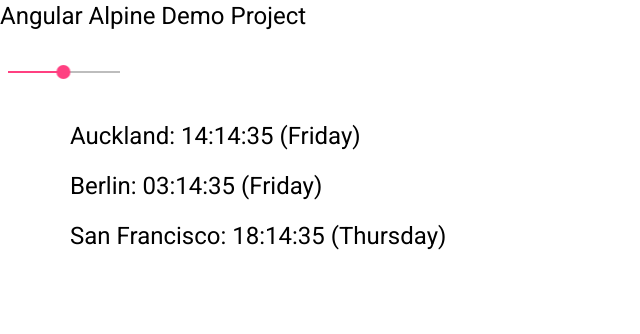
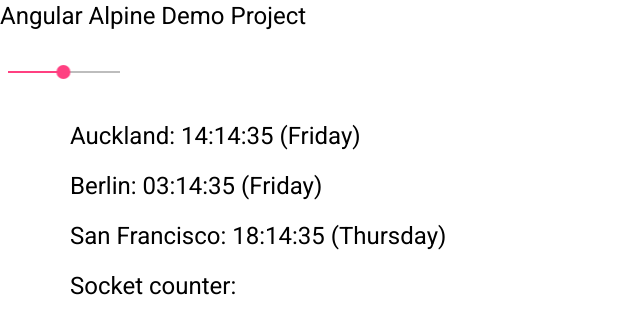
Before and after one commit to uweDuesing/alpineAngular, an Angular app: page / in a window 1280 px wide. Shown: the top 334 px of the page, without its empty margins (0-640 px from the left). Built offline with nearby package versions, Linux system fonts and the light colour scheme; no server answers.

Commit message:
Adding sockets

```diff
--- a/src/app/app.component.html
+++ b/src/app/app.component.html
@@ -10,4 +10,8 @@
   <li>
     San Francisco: {{timeSanFran}}
   </li>
+  <li>
+    Socket counter: {{socketMsg}}
+
+  </li>
 </ul>
--- a/src/app/app.component.ts
+++ b/src/app/app.component.ts
@@ -15,15 +15,16 @@ export class AppComponent implements OnInit {
   public timeBerlin: string = '';
   public timeSanFran: string = '';
   public ws: any;
+  public socketMsg: string = '';
 
   ngOnInit() {
-    this.ws = new WebSocket('ws://127.0.0.1:4200',[]);
+    this.ws = new WebSocket('ws://127.0.0.1:4200', []);
     this.ws.onopen = () => {
 
     }
     this.ws.onmessage = (event: any) => {
-      const msg = event.data;
-      console.log(msg);
+      this.socketMsg = event.data;
+
 
     };
     setInterval(() => {
@@ -38,7 +39,7 @@ export class AppComponent implements OnInit {
 if (typeof Worker !== 'undefined') {
   // Create a new
   const worker = new Worker(new URL('./app.worker.ts', import.meta.url));
-  worker.onmessage = ({ data }) => {
+  worker.onmessage = ({data}) => {
     console.log(`page got message: ${data}`);
   };
   worker.postMessage('hello');
--- a/src/app/app.worker.ts
+++ b/src/app/app.worker.ts
@@ -1,6 +1,12 @@
 /// <reference lib="webworker" />
 
-addEventListener('message', ({ data }) => {
-  const response = `worker response to ${data}`;
-  postMessage(response);
+addEventListener('message', ({data}) => {
+
+
+  setTimeout(() => {
+    const response = `worker response to ${data}`;
+    postMessage(response);
+  }, 10000)
+
+
 });
```
